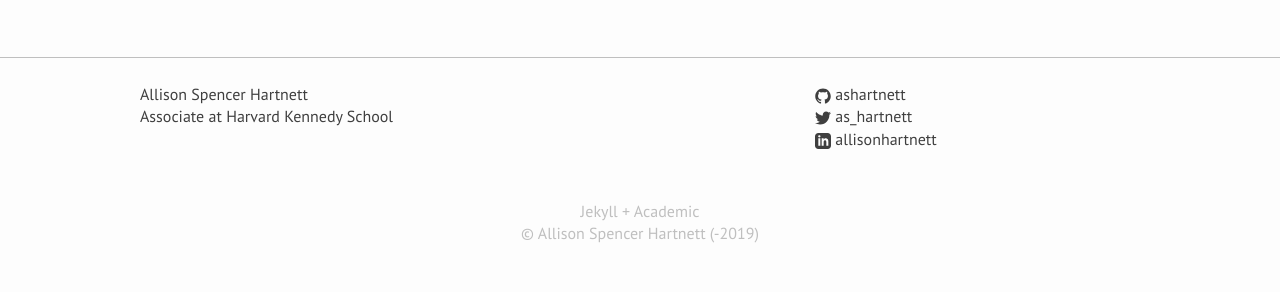
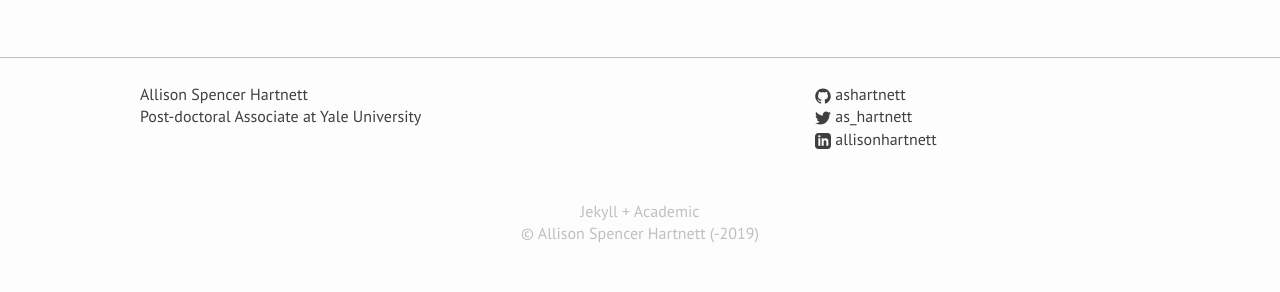
Before and after one commit to ashartnett/ashartnett.github.io, a Jekyll site: the page built from markdowns/0index.md, in a window 1280 px wide. Shown: the part 648-940 px from the top of the page. Built offline with Jekyll 4.4.1, drawn with Linux system fonts in a browser that asks for light colours.

```diff
--- a/_config.yml
+++ b/_config.yml
@@ -2,7 +2,7 @@
 title: Allison Spencer Hartnett
 title_html: "Allison Spencer Hartnett"
 description:
-  en: Associate at Harvard Kennedy School
+  en: Post-doctoral Associate at Yale University
 baseurl: ""
 url: "https://ashartnett.github.io"
 
```
